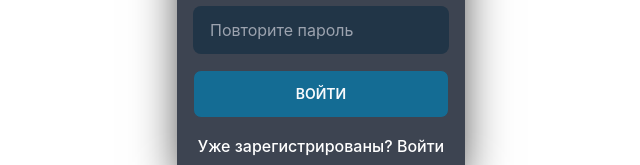
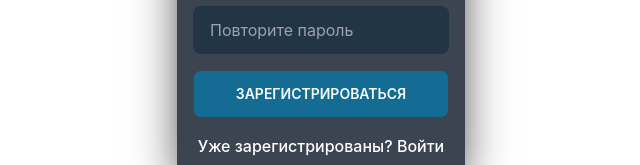
Before and after one commit to andreyatx/project-A1, a React (Vite) app: page /sign-up in a window 1280 px wide. Shown: the part 482-647 px from the top of the page, without its empty margins (319-959 px from the left). Built offline with nearby package versions, Linux system fonts and the light colour scheme; no server answers.

Commit message:
fix(sign up): button text

```diff
--- a/src/pages/SignUp.tsx
+++ b/src/pages/SignUp.tsx
@@ -98,7 +98,7 @@ export const SignUp = () => {
 					/>
 					{errors.passwordCheck && <span className="text-error">{errors.passwordCheck.message}</span>}
 				</div>
-				<button className="btn bg-primary">Войти</button>
+				<button className="btn bg-primary">Зарегистрироваться</button>
 				<Link className="text-white self-center" to={Paths.SignIn}>
 					Уже зарегистрированы? Войти
 				</Link>
```
